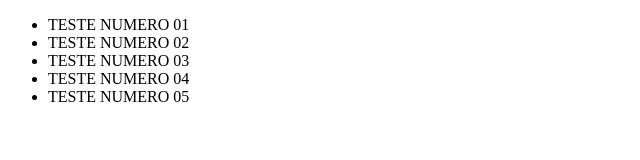
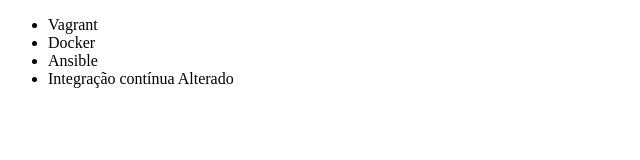
Before and after one commit to Severo2015/ESTUDOS, a plain HTML site: page index.html in a window 1280 px wide. Shown: the whole page, without its empty margins (0-640 px from the left). Drawn offline with Linux system fonts and the light colour scheme.

Commit message:
alteracao 2

```diff
--- a/index.html
+++ b/index.html
@@ -2,16 +2,16 @@
 <html lang="pt">
 
 <head>
-  <title>TESTE DE GIT</title>
+	<meta charset="UTF-8">
+	<title>TESTE DE GIT</title>
 </head>
 
 <body>
 	<ul>
-		<li>TESTE NUMERO 01</li>
-		<li>TESTE NUMERO 02</li>
-		<li>TESTE NUMERO 03</li>
-		<li>TESTE NUMERO 04</li>
-		<li>TESTE NUMERO 05</li>
+		<li>Vagrant</li>
+		<li>Docker</li>
+		<li>Ansible</li>
+		<li>Integração contínua Alterado</li>
 	</ul>
 </body>
 
```
